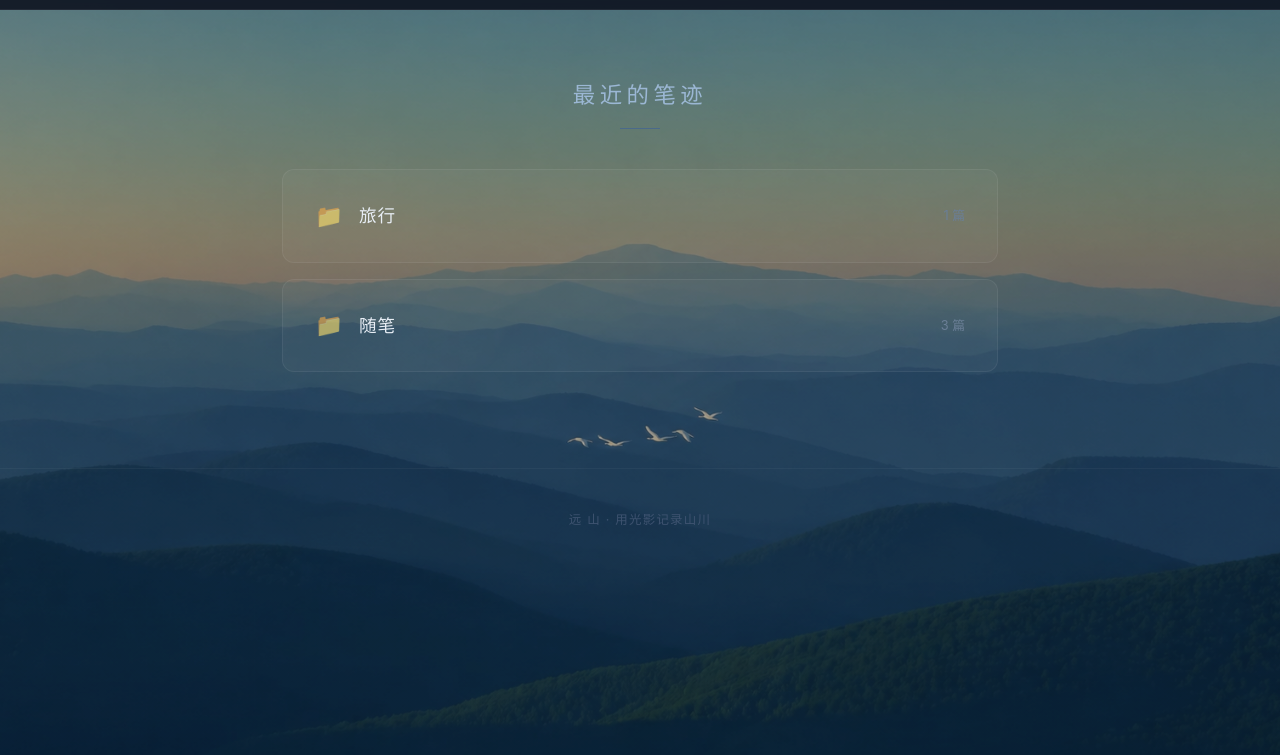
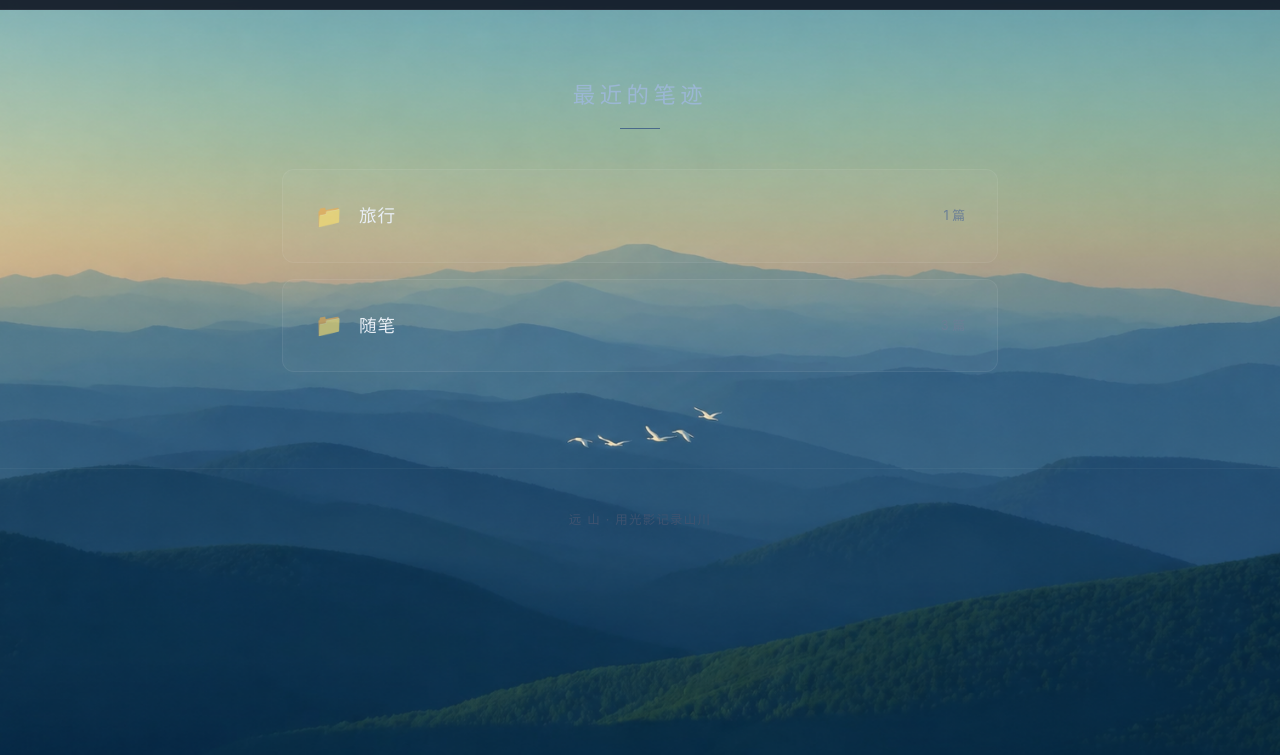
Before and after one commit to xihaooooooo/xihaooooooo.github.io, a plain HTML site: page posts.html in a window 1280 px wide. Shown: the part 45-800 px from the top of the page. Drawn offline with nearby package versions, Linux system fonts and the light colour scheme.

Commit message:
去掉遮罩，直接用图片做背景

```diff
--- a/posts.html
+++ b/posts.html
@@ -10,9 +10,7 @@
 
   body {
     font-family: -apple-system, "PingFang SC", "Noto Sans SC", "Microsoft YaHei", sans-serif;
-    background:
-      linear-gradient(rgba(10,14,26,0.35), rgba(10,14,26,0.35)),
-      url('beijing.png') fixed center/cover no-repeat;
+    background: url('beijing.png') fixed center/cover no-repeat;
     background-color: #0a0e1a;
     color: #d9dce3;
     line-height: 1.8;
```
